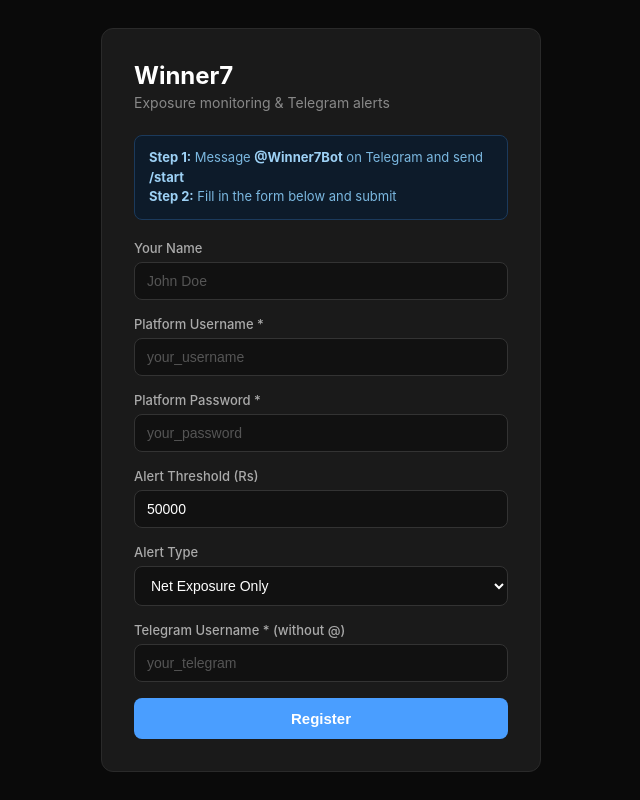
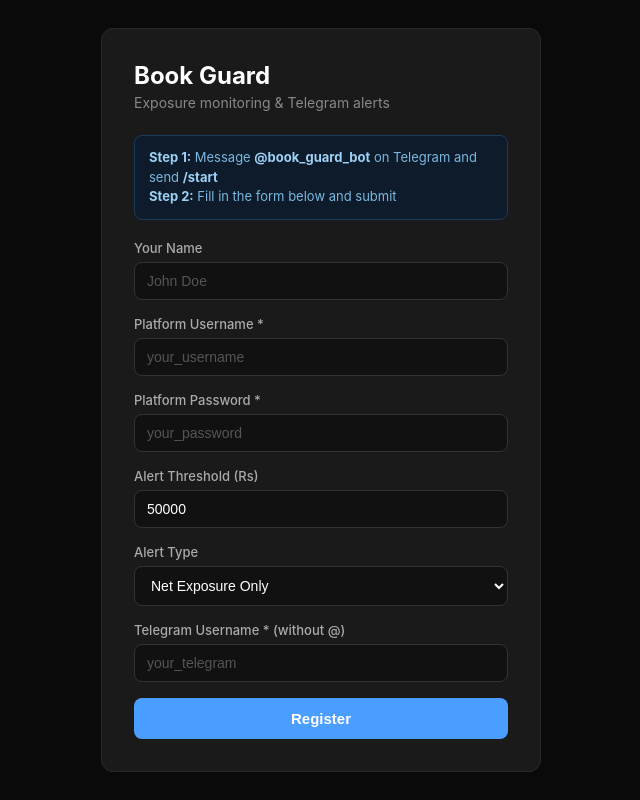
Before and after one commit to ichiragshah/master-rev-engg, a website: page public/index.html in a window 1280 px wide. Shown: the whole page, without its empty margins (319-959 px from the left). Drawn offline with Linux system fonts and the light colour scheme; no server answers.

Commit message:
refactor: rename to Book Guard branding

```diff
--- a/package.json
+++ b/package.json
@@ -1,7 +1,7 @@
 {
-  "name": "winner7-saas",
+  "name": "book-guard",
   "version": "1.0.0",
-  "description": "Betting exposure monitoring SaaS with Telegram alerts",
+  "description": "Book Guard - Exposure monitoring SaaS with Telegram alerts",
   "main": "server.js",
   "scripts": {
     "start": "node server.js",
--- a/public/index.html
+++ b/public/index.html
@@ -3,7 +3,7 @@
 <head>
   <meta charset="UTF-8">
   <meta name="viewport" content="width=device-width, initial-scale=1.0">
-  <title>Winner7 - Exposure Alerts</title>
+  <title>Book Guard - Exposure Alerts</title>
   <style>
     * { margin: 0; padding: 0; box-sizing: border-box; }
     body {
@@ -117,7 +117,7 @@
 <body>
   <div class="container">
     <div class="card">
-      <h1>Winner7</h1>
+      <h1>Book Guard</h1>
       <p class="subtitle">Exposure monitoring & Telegram alerts</p>
 
       <div class="info-box">
@@ -166,7 +166,7 @@
     fetch('/health').then(() => {
       const el = document.getElementById('bot-link');
       // Bot username is rendered server-side via the page or we just show generic
-      el.textContent = '@' + (window.__BOT_USERNAME || 'Winner7Bot');
+      el.textContent = '@' + (window.__BOT_USERNAME || 'book_guard_bot');
     });
 
     document.getElementById('regForm').addEventListener('submit', async (e) => {
```
